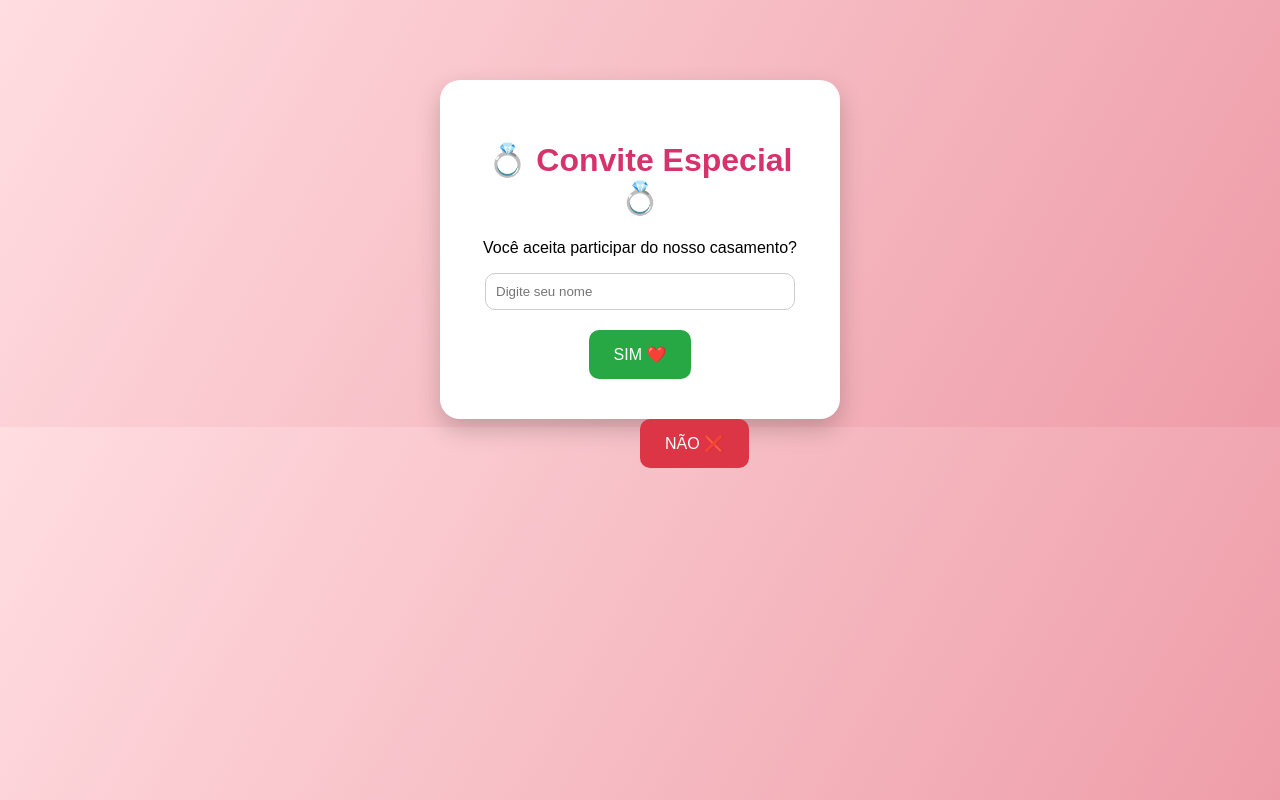
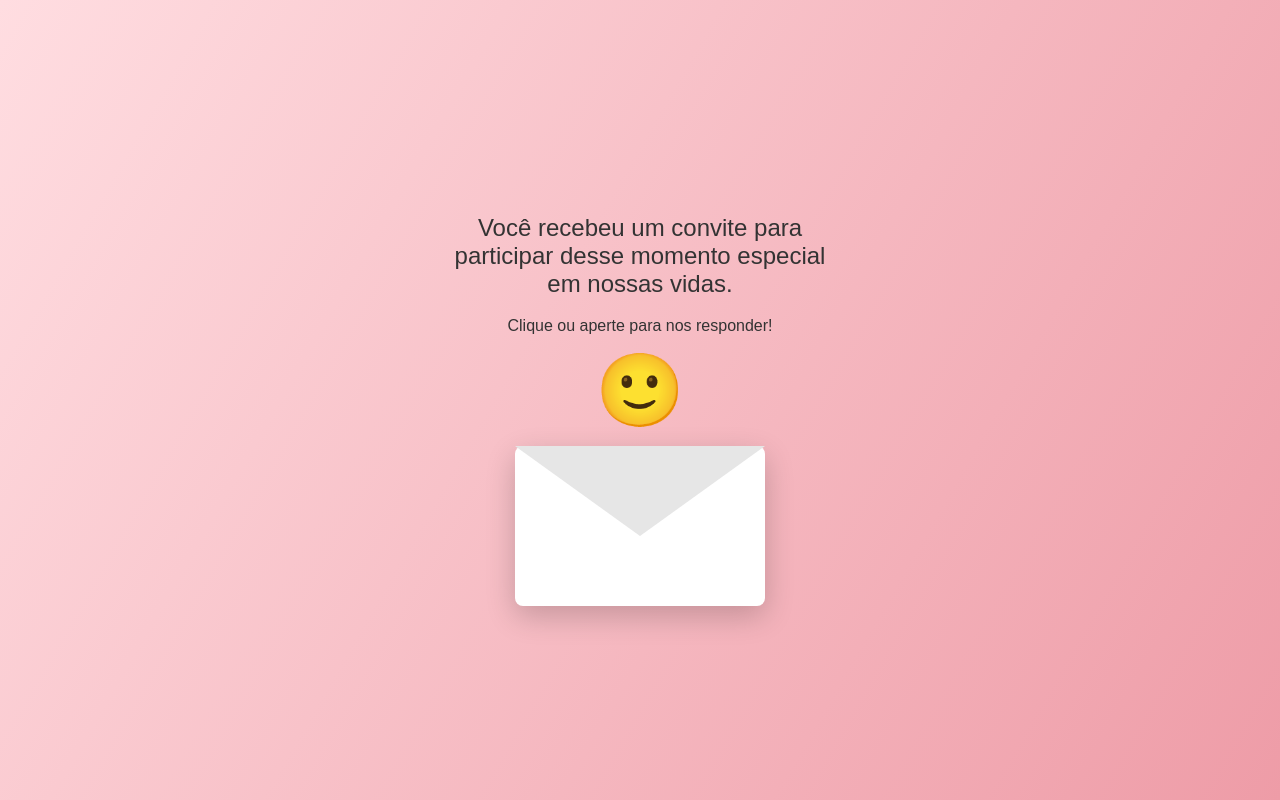
Before and after one commit to LucasFerrazDesenvolvedor/convite-casamento, a Flask app: page / in a window 1280 px wide. Run offline with Flask 3, Linux system fonts and the light colour scheme.

Commit message:
Atualização do convite e animação

```diff
--- a/app.py
+++ b/app.py
@@ -60,11 +60,11 @@ def confirmar():
 
 if __name__ == "__main__":
 
-    # abre navegador automaticamente apenas local
-    if os.environ.get("RENDER") is None:
-        webbrowser.open("http://127.0.0.1:5000")
+    port = int(os.environ.get("PORT", 5000))
 
-    port = int(os.environ.get("PORT", 5000))
+    # abre navegador apenas uma vez
+    if os.environ.get("WERKZEUG_RUN_MAIN") == "true":
+        webbrowser.open(f"http://127.0.0.1:{port}")
 
     app.run(
         host="0.0.0.0",
--- a/templates/index.html
+++ b/templates/index.html
@@ -13,59 +13,118 @@
 body{
 font-family: Arial;
 background: linear-gradient(120deg,#ffdde1,#ee9ca7);
+display:flex;
+align-items:center;
+justify-content:center;
+height:100vh;
+margin:0;
+overflow:hidden;
 text-align:center;
-margin-top:80px;
-overflow:hidden;
 }
 
-.caixa{
+/* tela inicial */
 
+#inicio{
+max-width:400px;
+color:#333;
+}
+
+#inicio h2{
+font-weight:normal;
+}
+
+#emoji{
+font-size:60px;
+margin:20px 0;
+animation:pulse 1.5s infinite;
+}
+
+@keyframes pulse{
+
+0%{transform:scale(1)}
+50%{transform:scale(1.2)}
+100%{transform:scale(1)}
+
+}
+
+/* envelope */
+
+#envelope{
+
+width:250px;
+height:160px;
+background:white;
+margin:auto;
+border-radius:8px;
+position:relative;
+cursor:pointer;
+box-shadow:0 10px 30px rgba(0,0,0,0.2);
+
+}
+
+#flap{
+
+position:absolute;
+top:0;
+left:0;
+width:0;
+height:0;
+border-left:125px solid transparent;
+border-right:125px solid transparent;
+border-top:90px solid #e6e6e6;
+transform-origin:top;
+transition:transform 0.8s;
+
+}
+
+/* convite */
+
+#convite{
+
+display:none;
 background:white;
 padding:40px;
 border-radius:20px;
 width:320px;
-margin:auto;
-box-shadow:0 10px 25px rgba(0,0,0,0.2);
+box-shadow:0 10px 30px rgba(0,0,0,0.2);
+animation:aparecer 1s;
 
 }
 
-h1{
-color:#d6336c;
+@keyframes aparecer{
+
+from{
+opacity:0;
+transform:scale(0.7);
 }
 
-input{
-
-padding:10px;
-width:90%;
-border-radius:10px;
-border:1px solid #ccc;
-margin-bottom:20px;
+to{
+opacity:1;
+transform:scale(1);
+}
 
 }
 
 button{
 
-padding:15px 25px;
+padding:14px 25px;
 font-size:16px;
 border:none;
 border-radius:10px;
 cursor:pointer;
+margin:10px;
 
 }
 
 #sim{
-
 background:#28a745;
 color:white;
-
 }
 
 #nao{
-
 background:#dc3545;
 color:white;
 position:absolute;
-
 }
 
 </style>
@@ -74,47 +133,92 @@ position:absolute;
 
 <body>
 
-<div class="caixa">
+<!-- TELA INICIAL -->
+
+<div id="inicio">
+
+<h2>
+Você recebeu um convite para participar desse momento especial em nossas vidas.
+</h2>
+
+<p>
+Clique ou aperte para nos responder!
+</p>
+
+<div id="emoji">🙂</div>
+
+<div id="envelope" onclick="abrirConvite()">
+<div id="flap"></div>
+</div>
+
+</div>
+
+
+<!-- CONVITE -->
+
+<div id="convite">
 
 <h1>💍 Convite Especial 💍</h1>
+
+<p><b>Lucas & Jennyfer</b></p>
 
 <p>Você aceita participar do nosso casamento?</p>
 
 <form action="/confirmar" method="post">
 
-<input type="text" name="nome" placeholder="Digite seu nome" required>
+<input type="text" name="nome" placeholder="Digite seu nome" required
+style="padding:10px;border-radius:8px;border:1px solid #ccc">
 
-<br>
+<br><br>
 
 <button id="sim" type="submit">
 SIM ❤️
+</button>
+
+<button type="button" id="nao">
+NÃO ❌
 </button>
 
 </form>
 
 </div>
 
-<button id="nao">NÃO ❌</button>
-
 <script>
 
-const nao = document.getElementById("nao")
+/* abrir convite */
+
+function abrirConvite(){
+
+document.getElementById("flap").style.transform="rotateX(180deg)"
+
+setTimeout(()=>{
+
+document.getElementById("inicio").style.display="none"
+document.getElementById("convite").style.display="block"
+
+},700)
+
+}
+
+/* botão fugir */
+
+const nao=document.getElementById("nao")
 
 function fugir(){
 
-let largura = window.innerWidth - 120
-let altura = window.innerHeight - 120
+let largura=window.innerWidth-120
+let altura=window.innerHeight-120
 
-let x = Math.random()*largura
-let y = Math.random()*altura
+let x=Math.random()*largura
+let y=Math.random()*altura
 
-nao.style.left = x + "px"
-nao.style.top = y + "px"
+nao.style.left=x+"px"
+nao.style.top=y+"px"
 
 }
 
-nao.addEventListener("mouseover", fugir)
-nao.addEventListener("click", fugir)
+nao.addEventListener("mouseover",fugir)
+nao.addEventListener("click",fugir)
 
 </script>
 
```
